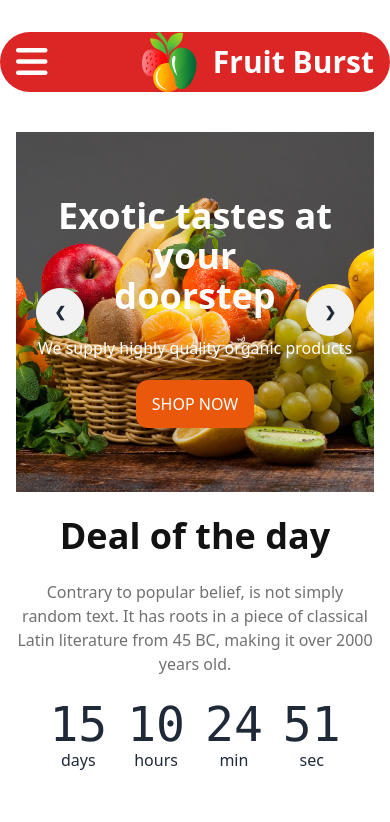
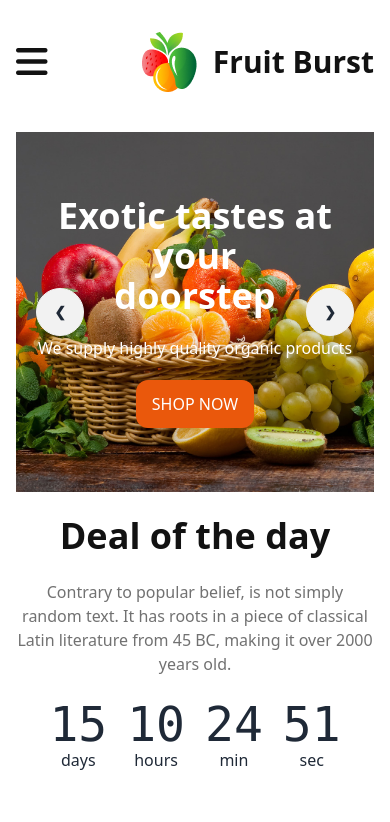
Before and after one commit to sabbir6230/B8A3-fruit-brust, a plain HTML site: page index.html in a window 390 px wide. Shown: the top 822 px of the page. Drawn offline with nearby package versions, Linux system fonts and the light colour scheme; grey boxes are pictures that could not be loaded.

Commit message:
added the full projects

```diff
--- a/index.html
+++ b/index.html
@@ -28,11 +28,11 @@
 <body>
   <header>
     <!-- navbar section -->
-    <nav class="container mx-auto flex lg:flex justify-between items-center bg-red-600 rounded-full lg:py-4 lg:px-8 mt-8">
+    <nav class="container mx-auto flex lg:flex justify-between items-center lg:bg-red-600 rounded-full lg:py-4 lg:px-8 mt-8">
       <div>
 
         <div class="flex lg:hidden ">
-          <a href="#bar"><i class="fa-solid fa-bars text-4xl pl-4 text-white"></i></a>
+          <a href="#bar"><i class="fa-solid fa-bars text-4xl pl-4 text-[#121212]"></i></a>
         </div>
 
         <ul id="bar" class="lg:flex lg:gap-6 text-white font-medium text-xl hidden">
@@ -46,7 +46,7 @@
       <!-- logo -->
       <div class="flex items-center gap-4 lg:p-0 pr-4">
         <img src="./images/logo.png" alt="">
-        <h3 class="text-3xl lg:text-4xl font-bold text-white">Fruit Burst</h3>
+        <h3 class="text-3xl lg:text-4xl font-bold text-[#121212] lg:text-white">Fruit Burst</h3>
       </div>
 
       <div class="hidden lg:flex relative">
@@ -371,7 +371,7 @@
     </section>
 
     <!-- meet the team section -->
-    <section class="my-20">
+    <section class="my-20 mx-4 lg:m-0">
       <div class="container mx-auto">
         <div class=" py-12 bg-no-repeat	bg-cover bg-center" style="background-image: url('./images/team.png')">
 
```
